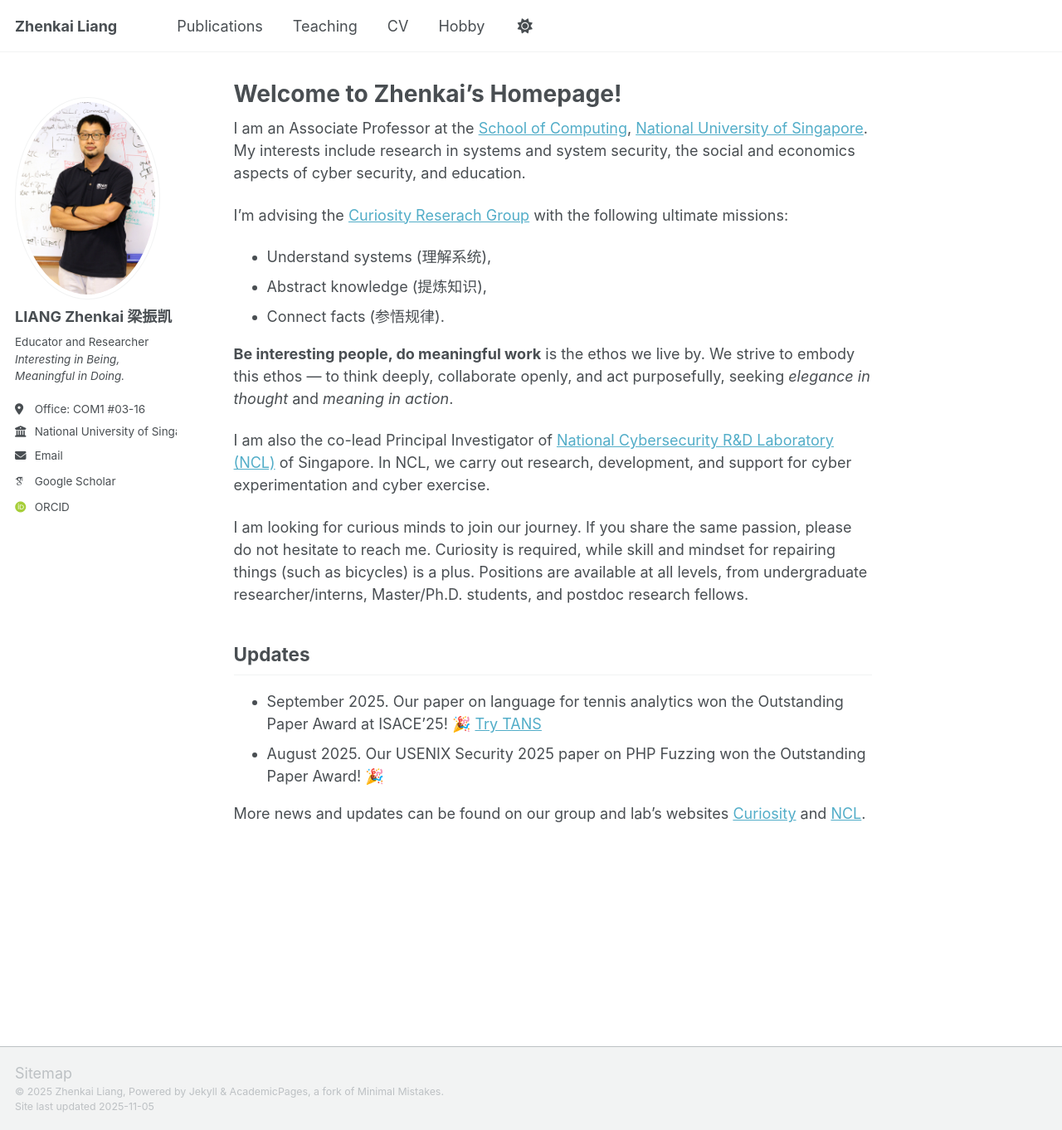
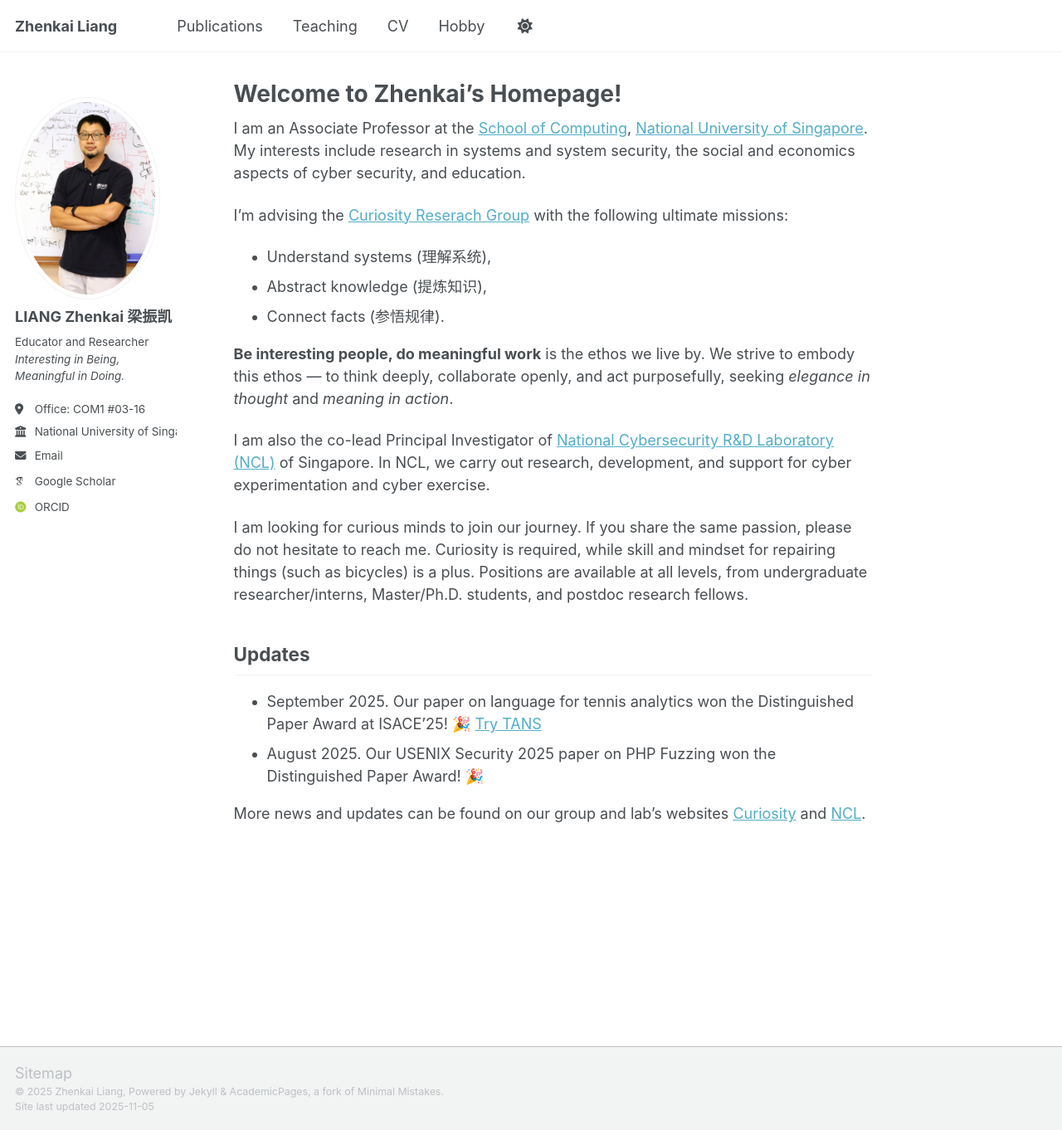
Before and after one commit to zhenkai-liang/zhenkai-liang.github.io, a Jekyll site: the page built from _pages/about.md, in a window 1280 px wide and 1362 px high. Shown: the whole window at 83% size. Built offline with Jekyll 4.4.1, drawn with Linux system fonts in a browser that asks for light colours; some web fonts are replaced; a script that is not in the unit is left out.

Commit message:
Update about.md

```diff
--- a/_pages/about.md
+++ b/_pages/about.md
@@ -23,7 +23,7 @@ I am looking for curious minds to join our journey. If you share the same passio
 Updates
 ------
 
-* September 2025. Our paper on language for tennis analytics won the Outstanding Paper Award at ISACE'25! 🎉 [Try TANS](https://tennis-ans.github.io)
-* August 2025. Our USENIX Security 2025 paper on PHP Fuzzing won the Outstanding Paper Award! 🎉
+* September 2025. Our paper on language for tennis analytics won the Distinguished Paper Award at ISACE'25! 🎉 [Try TANS](https://tennis-ans.github.io)
+* August 2025. Our USENIX Security 2025 paper on PHP Fuzzing won the Distinguished Paper Award! 🎉
 
 More news and updates can be found on our group and lab's websites [Curiosity](https://curiosity.comp.nus.edu.sg/) and [NCL](https://ncl.sg).
```
